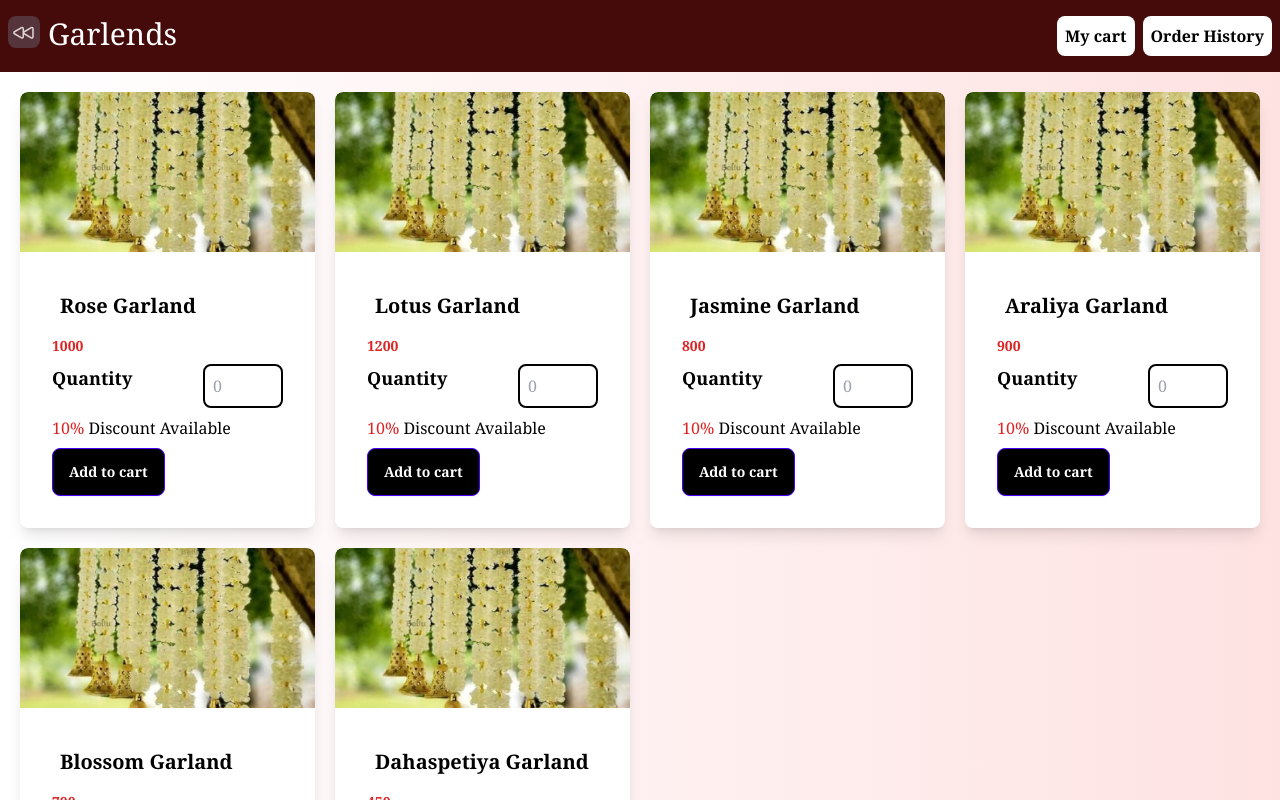
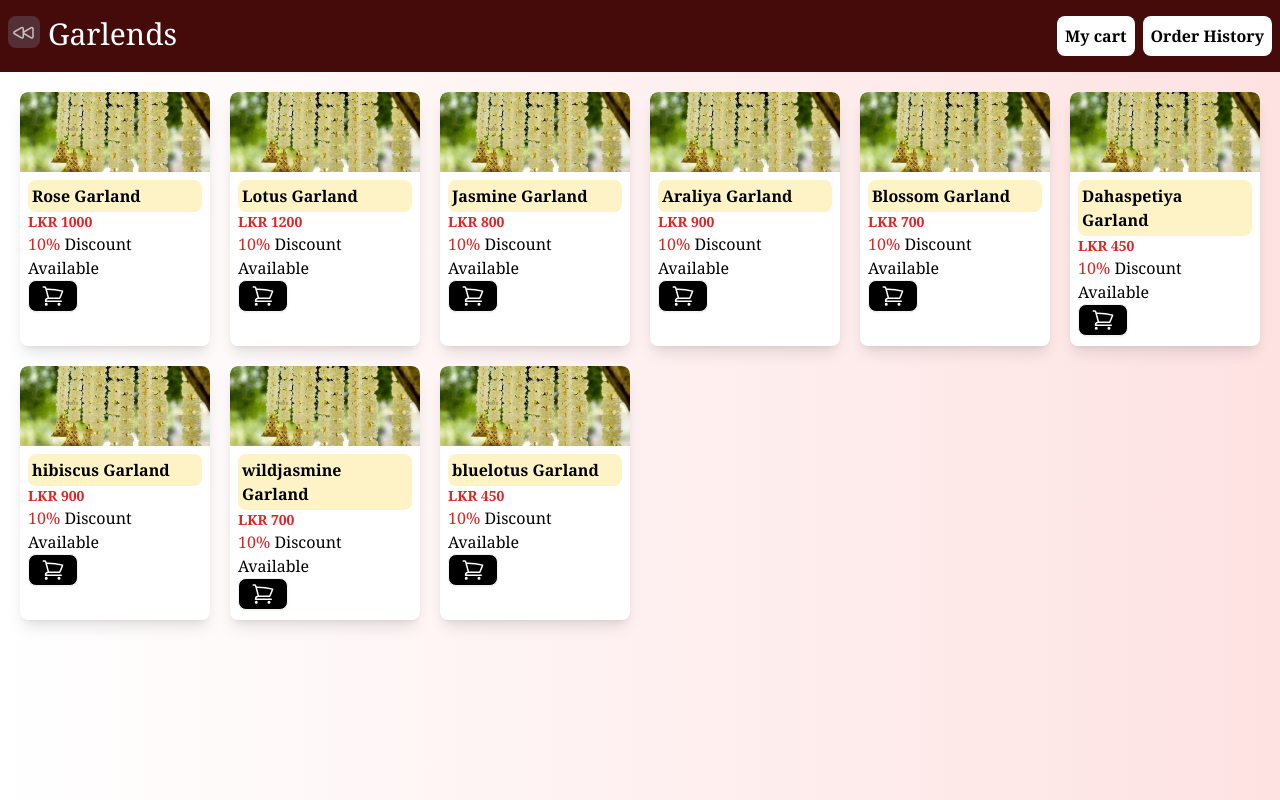
Before and after one commit to udeshigamage/Lumos_Decoration_Frontend, a React (Vite) app: page /customer/category/garlands in a window 1280 px wide. Shown: the top 800 px of the page. Built offline with nearby package versions, Linux system fonts and the light colour scheme.

Commit message:
Added cartmodel page

```diff
--- a/src/CustomerInterface/Candledecorations.tsx
+++ b/src/CustomerInterface/Candledecorations.tsx
@@ -112,7 +112,7 @@ const Candledecorations = () => {
         </div>
       </div>
 
-      <div className="grid grid-cols-1 sm:grid-cols-2 md:grid-cols-3 lg:grid-cols-4 gap-5 p-5">
+      <div className="grid grid-cols-1 sm:grid-cols-2 md:grid-cols-3 lg:grid-cols-6 gap-5 p-5">
         {garlands.map((item, index) => (
           <div
             key={index}
@@ -125,24 +125,24 @@ const Candledecorations = () => {
                 className="w-full h-40 object-cover"
               />
             </figure>
-            <div className="card-body">
-              <h2 className="card-title text-lg font-serif font-semibold ">
+            <div className="flex flex-col p-1 m-1">
+              <h2 className=" text-lg font-serif font-semibold p-1 rounded-lg bg-amber-100 ">
                 {item.name}
               </h2>
               <p className="text-black font-bold font-serif text-sm text-red-500">
                 {item.price}
               </p>
-              <div className="card-actions justify-between">
-                <h1 className="text-black font-bold font-serif text-lg">
+              <div className=" justify-between">
+                {/* <h1 className="text-black font-bold font-serif text-lg">
                   Quantity
                 </h1>
                 <input
                   type="number"
                   placeholder="0"
                   className="bg-white text-black border-black border-2 w-20 rounded-lg p-2 font-serif"
-                />
+                /> */}
               </div>
-              <div className="card-actions justify-between font-serif">
+              <div className=" justify-between font-serif">
                 <h1>
                   {" "}
                   <span className="text-green-600 text-lg">
@@ -150,8 +150,23 @@ const Candledecorations = () => {
                   </span>{" "}
                   Discount Available
                 </h1>
-                <button className="btn btn-primary bg-black text-white hover:bg-gray-600 font-serif">
-                  Add to cart
+              </div>
+              <div className="flex flex-row justify-end">
+                <button className="btn btn-sm w-15 bg-black text-white hover:bg-gray-600 font-serif">
+                  <svg
+                    xmlns="http://www.w3.org/2000/svg"
+                    fill="none"
+                    viewBox="0 0 24 24"
+                    strokeWidth={1.5}
+                    stroke="currentColor"
+                    className="size-6"
+                  >
+                    <path
+                      strokeLinecap="round"
+                      strokeLinejoin="round"
+                      d="M2.25 3h1.386c.51 0 .955.343 1.087.835l.383 1.437M7.5 14.25a3 3 0 0 0-3 3h15.75m-12.75-3h11.218c1.121-2.3 2.1-4.684 2.924-7.138a60.114 60.114 0 0 0-16.536-1.84M7.5 14.25 5.106 5.272M6 20.25a.75.75 0 1 1-1.5 0 .75.75 0 0 1 1.5 0Zm12.75 0a.75.75 0 1 1-1.5 0 .75.75 0 0 1 1.5 0Z"
+                    />
+                  </svg>
                 </button>
               </div>
             </div>
--- /dev/null
+++ b/src/CustomerInterface/Cartmodel.tsx
@@ -0,0 +1,48 @@
+import React from "react";
+import pic05 from "../assets/pic05.jpg";
+type Props = {
+  isopen: boolean;
+  isclose: () => void;
+};
+const Cartmodel: React.FC<Props> = ({ isopen, isclose }) => {
+  if (!isopen) return null;
+  return (
+    <div className="fixed inset-0 flex items-center justify-center bg-black bg-opacity-50">
+      <div className="bg-white p-6 rounded-lg shadow-lg">
+        <div className="flex flex-row gap-2">
+          <div className="basis-1/2 w-full h-full bg-red">
+            <img src={pic05} alt="" className=" object-cover w-72 h-72" />
+            <h1>click picture to Enlarge</h1>
+          </div>
+          <div className="basis-1/2 w-full text-black bg-amber-100">
+            <div className="flex flex-col">
+              <h1>Product Id:345</h1>
+              <h1>Rose Garlend:345</h1>
+              <h1>Rating:345</h1>
+              <h1>Price :3450</h1>
+              <h1>Discount:10%</h1>
+            </div>
+          </div>
+        </div>
+        <div className="flex flex-row justify-end">
+          <div className="flex flex-row position-relative gap-2">
+            <button
+              onClick={isclose}
+              className="mt-4 justify-end text-white bg-black p-3 rounded-lg"
+            >
+              Close
+            </button>
+            <button
+              // onClick={isclose}
+              className="mt-4 justify-end text-white bg-black p-3 rounded-lg"
+            >
+              Add to Cart
+            </button>
+          </div>
+        </div>
+      </div>
+    </div>
+  );
+};
+
+export default Cartmodel;
--- a/src/CustomerInterface/Customdecoratons.tsx
+++ b/src/CustomerInterface/Customdecoratons.tsx
@@ -88,7 +88,7 @@ const Customdecoratons = () => {
         </div>
       </div>
 
-      <div className="grid grid-cols-1 sm:grid-cols-2 md:grid-cols-3 lg:grid-cols-4 gap-5 p-5">
+      <div className="grid grid-cols-1 sm:grid-cols-2 md:grid-cols-3 lg:grid-cols-6 gap-5 p-5">
         {garlands.map((item, index) => (
           <div
             key={index}
@@ -101,31 +101,46 @@ const Customdecoratons = () => {
                 className="w-full h-40 object-cover"
               />
             </figure>
-            <div className="card-body">
-              <h2 className="card-title  rounded-lg p-2 font-serif">
+            <div className="flex flex-col p-1 m-1">
+              <h2 className="text-black font-bold  rounded-lg p-1 bg-amber-100 font-serif">
                 {item.name}
               </h2>
-              <p className="text-red-600 text-sm font-bold font-serif text-lg">
+              <h2 className="text-red-600 text-sm font-bold font-serif text-lg">
                 {item.price}
-              </p>
-              <div className="card-actions justify-between">
-                <h1 className="text-black font-bold font-serif text-lg">
+              </h2>
+              <div className=" justify-between">
+                {/* <h1 className="text-black font-bold font-serif text-lg">
                   Quantity
                 </h1>
                 <input
                   type="number"
                   placeholder="0"
                   className="bg-white text-black border-black border-2 w-20 rounded-lg p-2 font-serif"
-                />
+                /> */}
               </div>
-              <div className="card-actions justify-between font-serif">
+              <div className=" justify-between font-serif">
                 <h1>
                   {" "}
-                  <span className="text-red-600">{item.discount}</span> Discount
-                  Available
+                  <span className="text-green-600">{item.discount}</span>{" "}
+                  Discount Available
                 </h1>
-                <button className="btn btn-primary bg-black text-white hover:bg-gray-600 font-serif">
-                  Add to cart
+              </div>
+              <div className=" flex flex-row justify-end">
+                <button className="btn btn-sm bg-black text-white hover:bg-gray-600 font-serif w-15">
+                  <svg
+                    xmlns="http://www.w3.org/2000/svg"
+                    fill="none"
+                    viewBox="0 0 24 24"
+                    strokeWidth={1.5}
+                    stroke="currentColor"
+                    className="size-6"
+                  >
+                    <path
+                      strokeLinecap="round"
+                      strokeLinejoin="round"
+                      d="M2.25 3h1.386c.51 0 .955.343 1.087.835l.383 1.437M7.5 14.25a3 3 0 0 0-3 3h15.75m-12.75-3h11.218c1.121-2.3 2.1-4.684 2.924-7.138a60.114 60.114 0 0 0-16.536-1.84M7.5 14.25 5.106 5.272M6 20.25a.75.75 0 1 1-1.5 0 .75.75 0 0 1 1.5 0Zm12.75 0a.75.75 0 1 1-1.5 0 .75.75 0 0 1 1.5 0Z"
+                    />
+                  </svg>
                 </button>
               </div>
             </div>
--- a/src/CustomerInterface/Flowerboquets.tsx
+++ b/src/CustomerInterface/Flowerboquets.tsx
@@ -88,7 +88,7 @@ const Flowerboquets = () => {
         </div>
       </div>
 
-      <div className="grid grid-cols-1 sm:grid-cols-2 md:grid-cols-3 lg:grid-cols-4 gap-5 p-5">
+      <div className="grid grid-cols-1 sm:grid-cols-2 md:grid-cols-3 lg:grid-cols-6 gap-5 p-5">
         {garlands.map((item, index) => (
           <div
             key={index}
@@ -101,31 +101,46 @@ const Flowerboquets = () => {
                 className="w-full h-40 object-cover"
               />
             </figure>
-            <div className="card-body">
-              <h2 className="card-title  rounded-lg p-2 font-serif">
+            <div className="flex flex-col p-1 m-1">
+              <h2 className=" rounded-lg p-1 font-serif bg-red-200">
                 {item.name}
               </h2>
-              <p className="text-red-600 text-sm font-bold font-serif text-lg">
+              <h2 className="text-red-600 text-sm font-bold font-serif text-lg">
                 {item.price}
-              </p>
-              <div className="card-actions justify-between">
-                <h1 className="text-black font-bold font-serif text-lg">
+              </h2>
+              <div className=" justify-between">
+                {/* <h1 className="text-black font-bold font-serif text-lg">
                   Quantity
                 </h1>
                 <input
                   type="number"
                   placeholder="0"
                   className="bg-white text-black border-black border-2 w-20 rounded-lg p-2 font-serif"
-                />
+                /> */}
               </div>
-              <div className="card-actions justify-between font-serif">
+              <div className=" justify-between font-serif">
                 <h1>
                   {" "}
                   <span className="text-red-600">{item.discount}</span> Discount
                   Available
                 </h1>
-                <button className="btn btn-primary bg-black text-white hover:bg-gray-600 font-serif">
-                  Add to cart
+              </div>
+              <div className="flex flex-row justify-end">
+                <button className="btn btn-sm w-15 bg-black text-white hover:bg-gray-600 font-serif">
+                  <svg
+                    xmlns="http://www.w3.org/2000/svg"
+                    fill="none"
+                    viewBox="0 0 24 24"
+                    strokeWidth={1.5}
+                    stroke="currentColor"
+                    className="size-6"
+                  >
+                    <path
+                      strokeLinecap="round"
+                      strokeLinejoin="round"
+                      d="M2.25 3h1.386c.51 0 .955.343 1.087.835l.383 1.437M7.5 14.25a3 3 0 0 0-3 3h15.75m-12.75-3h11.218c1.121-2.3 2.1-4.684 2.924-7.138a60.114 60.114 0 0 0-16.536-1.84M7.5 14.25 5.106 5.272M6 20.25a.75.75 0 1 1-1.5 0 .75.75 0 0 1 1.5 0Zm12.75 0a.75.75 0 1 1-1.5 0 .75.75 0 0 1 1.5 0Z"
+                    />
+                  </svg>
                 </button>
               </div>
             </div>
--- a/src/CustomerInterface/Garlends.tsx
+++ b/src/CustomerInterface/Garlends.tsx
@@ -3,12 +3,15 @@ import React, { useEffect, useState } from "react";
 import pico5 from "../assets/pic05.jpg";
 import { useNavigate } from "react-router-dom";
 import { number } from "yup";
+import Cartmodel from "./Cartmodel";
 
 const Garlends = () => {
   const navigate = useNavigate();
   const [cartitems, setcartitems] = useState([]);
-  const [cartexist, setcartexist] = useState(false);
+  const [addedItems, setAddedItems] = useState<{ [key: string]: boolean }>({});
+
   const [quantities, setQuantities] = useState<{ [key: string]: number }>({});
+  const [ismodelopen, setmodelopen] = useState<boolean>(false);
   const garlands = [
     {
       id: "1",
@@ -58,31 +61,79 @@ const Garlends = () => {
       discount: "10%",
       category: "Flower Garland",
     },
+    {
+      id: "7",
+      name: "hibiscus Garland",
+      price: 900,
+      url: { pico5 },
+      discount: "10%",
+      category: "Flower Garland",
+    },
+    {
+      id: "8",
+      name: "wildjasmine Garland",
+      price: 700,
+      url: { pico5 },
+      discount: "10%",
+      category: "Flower Garland",
+    },
+    {
+      id: "9",
+      name: "bluelotus Garland",
+      price: 450,
+      url: { pico5 },
+      discount: "10%",
+      category: "Flower Garland",
+    },
   ];
+  const handleOpenModal = () => {
+    console.log("clicked");
+    setmodelopen(true);
+  };
+
+  const handleCloseModal = () => {
+    setmodelopen(false);
+  };
   const Additem = (item: any) => {
     console.log("Trying to add item:", item);
 
     const cart = localStorage.getItem("cart");
     let parsedCart = cart ? JSON.parse(cart) : [];
 
-    // Get the selected quantity or default to 1
     const quantity = quantities[item.id] || 1;
 
-    // Check if item already exists in cart
     const existingItemIndex = parsedCart.findIndex(
       (cartItem: any) => cartItem.id === item.id
     );
 
     if (existingItemIndex !== -1) {
-      // Update the quantity if item already exists
       parsedCart[existingItemIndex].quantity += quantity;
     } else {
-      // Add new item with quantity
       parsedCart.push({ ...item, quantity });
     }
 
     localStorage.setItem("cart", JSON.stringify(parsedCart));
     console.log("Cart updated:", parsedCart);
+
+    // Update addedItems for the specific item
+    setAddedItems((prev) => ({
+      ...prev,
+      [item.id]: true,
+    }));
+
+    // Reset quantity input
+    setQuantities((prev) => ({
+      ...prev,
+      [item.id]: 0,
+    }));
+
+    // Remove "Already Added" message after 2 seconds for this item
+    // setTimeout(() => {
+    //   setAddedItems((prev) => ({
+    //     ...prev,
+    //     [item.id]: false,
+    //   }));
+    // }, 10000);
   };
 
   const handlequantity = (id: string, value: number) => {
@@ -145,7 +196,7 @@ const Garlends = () => {
         </div>
       </div>
 
-      <div className="grid grid-cols-1 sm:grid-cols-2 md:grid-cols-3 lg:grid-cols-4 gap-5 p-5">
+      <div className="grid grid-cols-1 sm:grid-cols-2 md:grid-cols-3 lg:grid-cols-6 gap-5 p-5">
         {garlands.map((item, index) => (
           <div
             key={index}
@@ -155,21 +206,21 @@ const Garlends = () => {
               <img
                 src={pico5}
                 alt="gralands"
-                className="w-full h-40 object-cover"
+                className="w-full h-20 object-cover"
               />
             </figure>
-            <div className="card-body">
-              <h2 className="card-title  rounded-lg p-2 font-serif">
+            <div className=" flex flex-col p-1 m-1">
+              <h2 className=" rounded-lg p-1 font-serif text-black font-bold bg-amber-100">
                 {item.name}
               </h2>
-              <p className="text-red-600 text-sm font-bold font-serif text-lg">
-                {item.price}
-              </p>
-              <div className="card-actions justify-between">
-                <h1 className="text-black font-bold font-serif text-lg">
+              <h2 className="text-red-600 text-sm font-bold font-serif text-lg">
+                {"LKR " + item.price}
+              </h2>
+              <div className=" justify-between">
+                {/* <h1 className="text-black font-bold font-serif text-lg">
                   Quantity
-                </h1>
-                <input
+                </h1> */}
+                {/* <input
                   type="number"
                   placeholder="0"
                   value={quantities[item.id]}
@@ -177,28 +228,44 @@ const Garlends = () => {
                     handlequantity(item.id, parseInt(e.target.value));
                   }}
                   className="bg-white text-black border-black border-2 w-20 rounded-lg p-2 font-serif"
-                />
+                /> */}
               </div>
-              <div className="card-actions justify-between font-serif">
+              <div className=" justify-between font-serif">
                 <h1>
                   {" "}
                   <span className="text-red-600">{item.discount}</span> Discount
                   Available
                 </h1>
+              </div>
+              <div className="card-actionsflex flex-row justify-end">
                 <button
-                  className="btn btn-primary bg-black text-white hover:bg-gray-600 font-serif"
+                  className="btn btn-sm w-15 bg-black text-white hover:bg-gray-600 font-serif"
                   onClick={() => {
-                    Additem(item);
+                    //Additem(item);
+                    handleOpenModal();
                   }}
                 >
-                  Add to cart
+                  <svg
+                    xmlns="http://www.w3.org/2000/svg"
+                    fill="none"
+                    viewBox="0 0 24 24"
+                    strokeWidth={1.5}
+                    stroke="currentColor"
+                    className="size-6"
+                  >
+                    <path
+                      strokeLinecap="round"
+                      strokeLinejoin="round"
+                      d="M2.25 3h1.386c.51 0 .955.343 1.087.835l.383 1.437M7.5 14.25a3 3 0 0 0-3 3h15.75m-12.75-3h11.218c1.121-2.3 2.1-4.684 2.924-7.138a60.114 60.114 0 0 0-16.536-1.84M7.5 14.25 5.106 5.272M6 20.25a.75.75 0 1 1-1.5 0 .75.75 0 0 1 1.5 0Zm12.75 0a.75.75 0 1 1-1.5 0 .75.75 0 0 1 1.5 0Z"
+                    />
+                  </svg>
                 </button>
-                {cartexist && <pre>Already Added</pre>}
               </div>
             </div>
           </div>
         ))}
       </div>
+      <Cartmodel isopen={ismodelopen} isclose={handleCloseModal} />
     </div>
   );
 };
```
Also changed, not shown: src/CustomerInterface/Mycart.tsx (+45 -4 lines).
